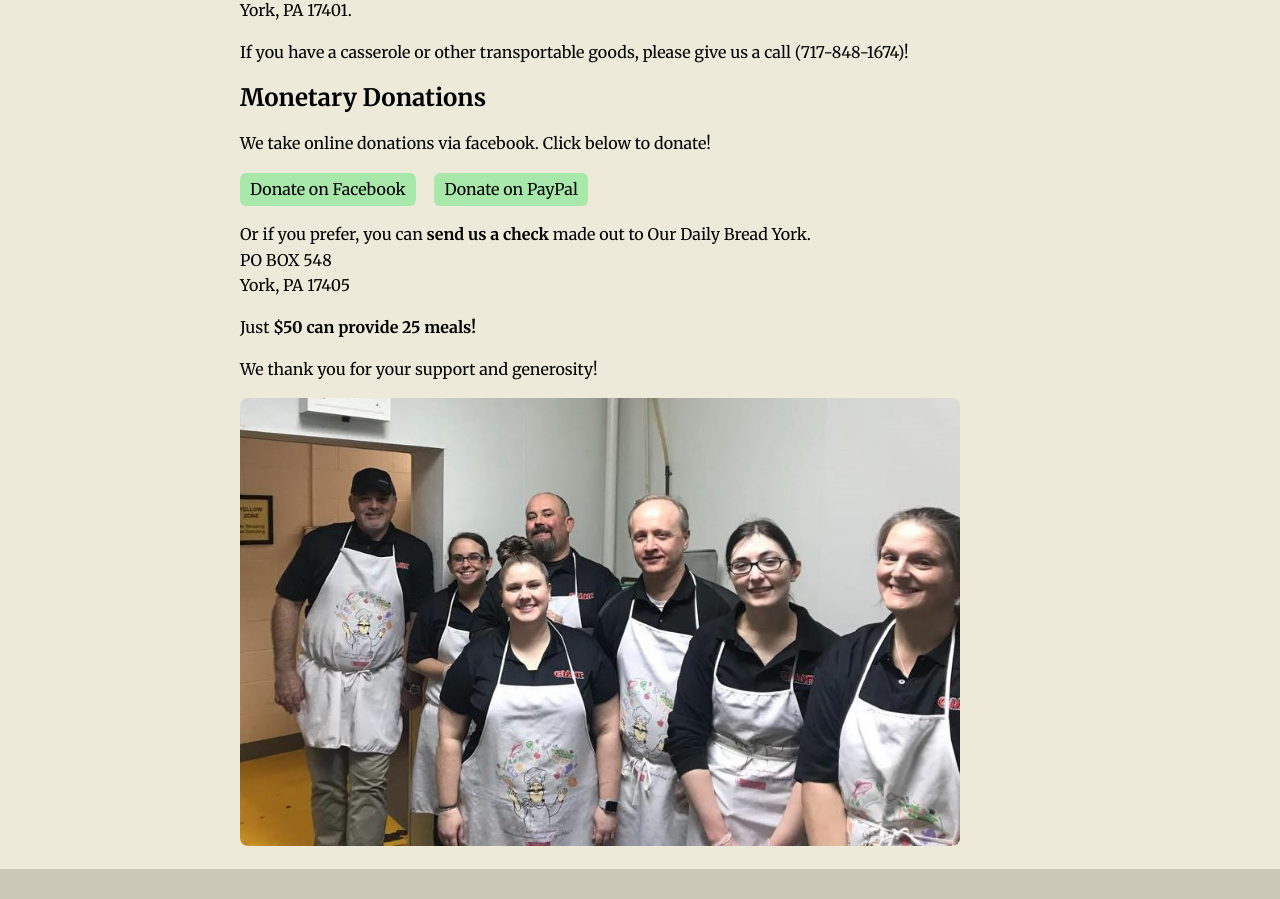
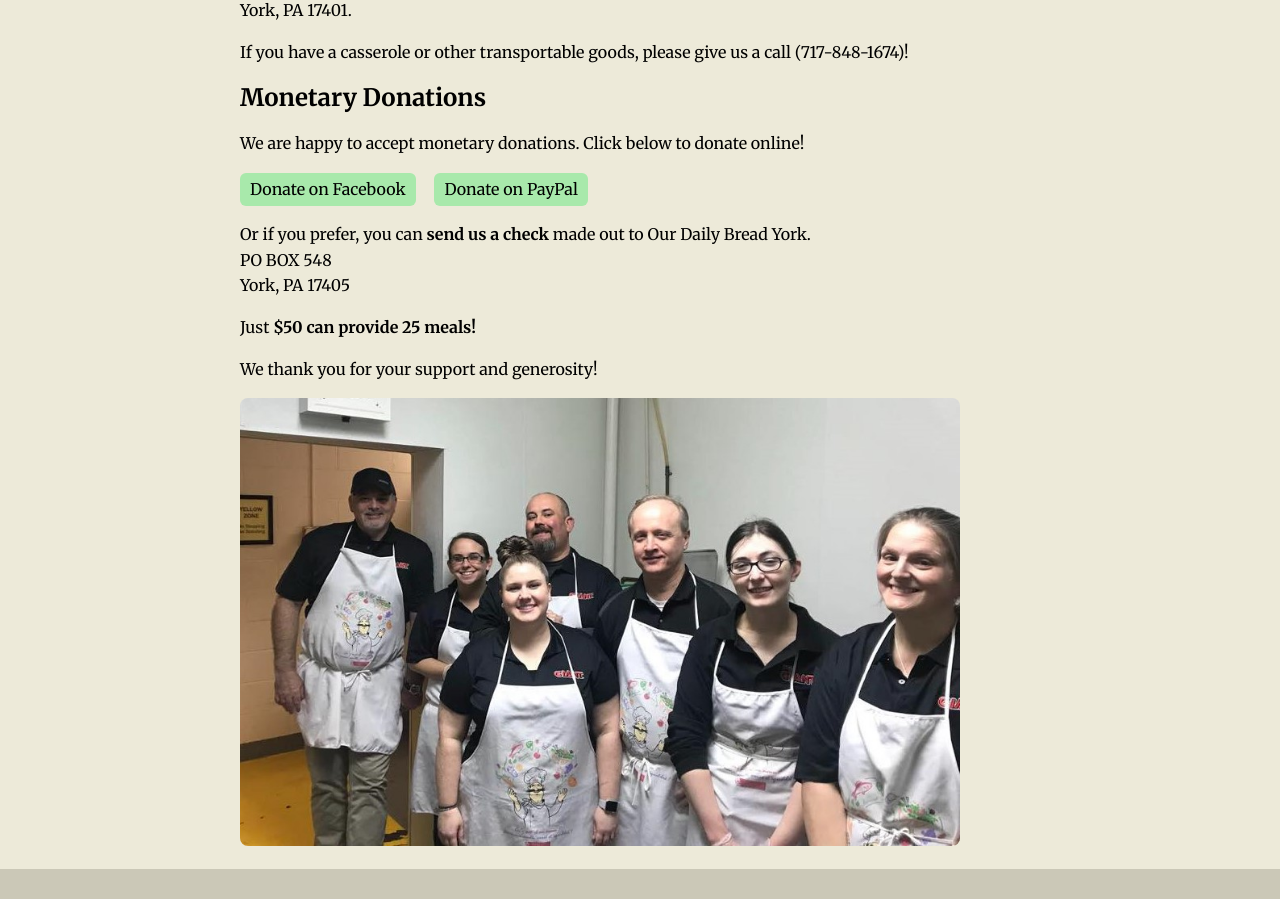
Before and after one commit to cyfinfaza/odb-website, a SvelteKit app: page /donate-and-volunteer in a window 1280 px wide. Shown: the part 810-1709 px from the top of the page. Built offline with nearby package versions, Linux system fonts and the light colour scheme.

Commit message:
Update +page.svelte

```diff
--- a/src/routes/donate-and-volunteer/+page.svelte
+++ b/src/routes/donate-and-volunteer/+page.svelte
@@ -24,7 +24,7 @@
 	</p>
 	<p>If you have a casserole or other transportable goods, please give us a call (717-848-1674)!</p>
 	<h2>Monetary Donations</h2>
-	<p>We take online donations via facebook. Click below to donate!</p>
+	<p>We are happy to accept monetary donations. Click below to donate online!</p>
 	<p>
 		<a
 			class="button donateButton"
```
